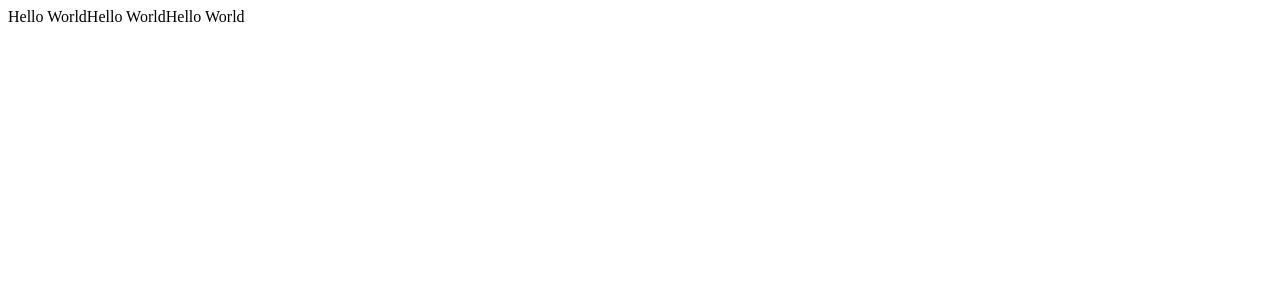
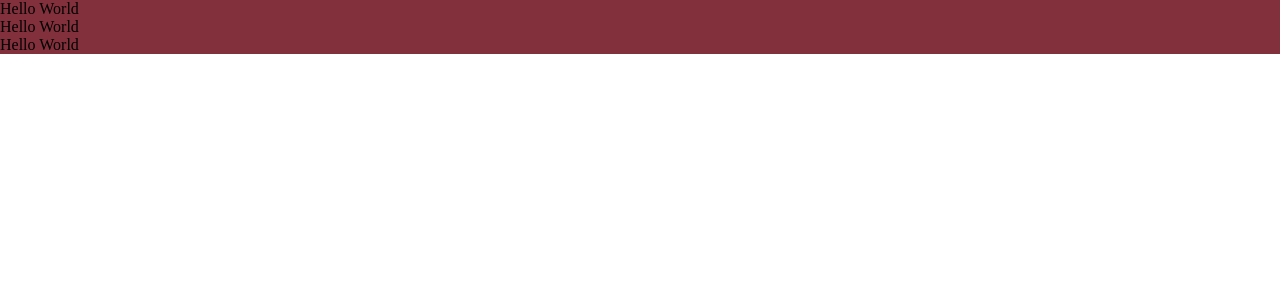
Before and after one commit to AurelienChetot/Checkpoint4, a React (Vite) app in the folder client/: page / in a window 1280 px wide. Shown: the top 300 px of the page. Built offline with nearby package versions, Linux system fonts and the light colour scheme.

Commit message:
init: config and variables scss

```diff
--- a/client/src/App.jsx
+++ b/client/src/App.jsx
@@ -4,6 +4,10 @@ import { Outlet } from "react-router-dom";
 
 import Header from "./components/Header";
 import Footer from "./components/Footer";
+
+// Import du sass
+
+import "./App.scss";
 
 function App() {
   return (
--- /dev/null
+++ b/client/src/App.scss
@@ -0,0 +1,11 @@
+@use "./style/Variables.scss" as *;
+
+@import url(./style/Header.scss);
+@import url(./style/Footer.scss);
+@import url(./style/Home.scss);
+
+* {
+  box-sizing: border-box;
+  margin: 0;
+  padding: 0;
+}
--- a/client/src/components/Footer.jsx
+++ b/client/src/components/Footer.jsx
@@ -1,5 +1,5 @@
 function Footer() {
-  return <>Hello World</>;
+  return <div className="test">Hello World</div>;
 }
 
 export default Footer;
--- a/client/src/components/Header.jsx
+++ b/client/src/components/Header.jsx
@@ -1,5 +1,5 @@
 function Header() {
-  return <>Hello World</>;
+  return <div className="test">Hello World</div>;
 }
 
 export default Header;
--- a/client/src/pages/Home.jsx
+++ b/client/src/pages/Home.jsx
@@ -1,5 +1,5 @@
 function Home() {
-  return <>Hello World</>;
+  return <div className="test">Hello World</div>;
 }
 
 export default Home;
--- /dev/null
+++ b/client/src/style/Footer.scss
@@ -0,0 +1,5 @@
+@use "./Variables.scss" as *;
+
+.test {
+  background-color: $background-color-light;
+}
--- /dev/null
+++ b/client/src/style/Header.scss
@@ -0,0 +1,5 @@
+@use "./Variables.scss" as *;
+
+.test {
+  background-color: $background-color-light;
+}
--- /dev/null
+++ b/client/src/style/Home.scss
@@ -0,0 +1,5 @@
+@use "./Variables.scss" as *;
+
+.test {
+  background-color: $background-color-light;
+}
--- /dev/null
+++ b/client/src/style/Variables.scss
@@ -0,0 +1,5 @@
+$background-color-light: #82313c;
+$background-color-dark: black;
+$text-color-light: black;
+$text-color-dark: white;
+$background-color-home: #e5e7eb;
```
